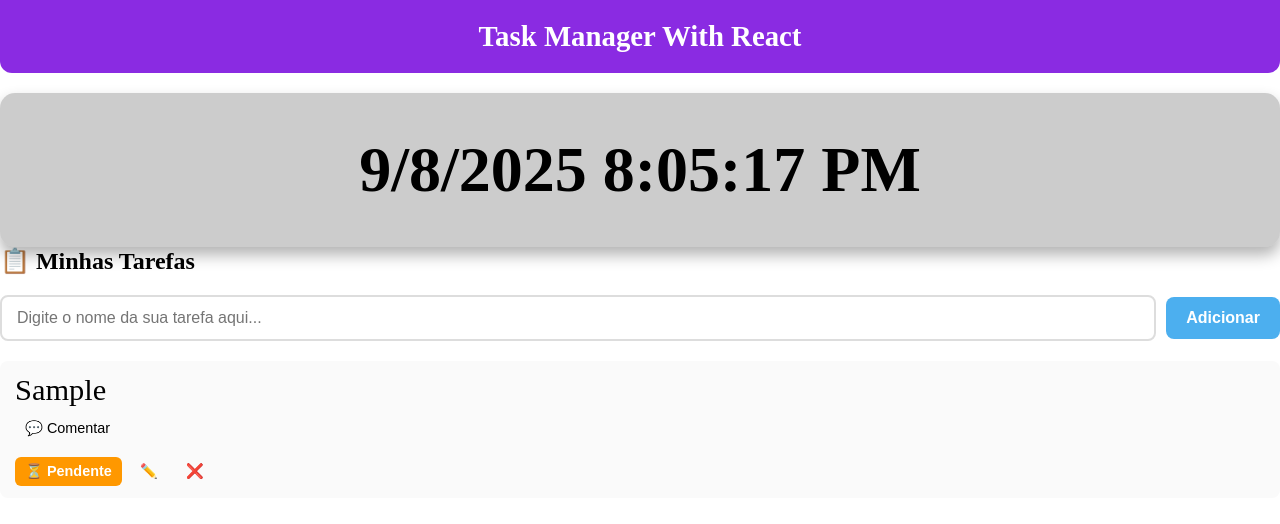
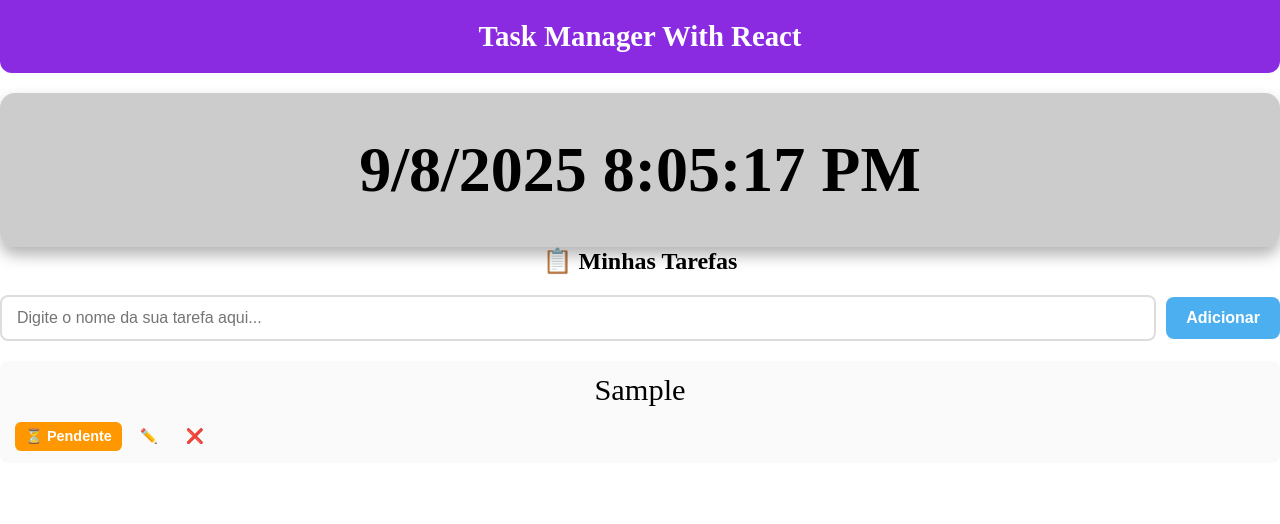
Before and after one commit to V-coder-cmd/App-task-react, a React (Vite) app: page / in a window 1280 px wide. Both pictures are taken after typing "Sample" into the empty fields and a click on the button "Adicionar". Shown: the top 524 px of the page. Built offline with nearby package versions, Linux system fonts and the light colour scheme.

Commit message:
Atualizações no código

```diff
--- a/src/components/TaskItem/TaskItem.jsx
+++ b/src/components/TaskItem/TaskItem.jsx
@@ -1,16 +1,13 @@
 import { useState } from "react";
 import styles from "./TaskItem.module.css";
 
-export default function TaskItem({ task, toggleTask, editTask, editComment, removeTask }) {
-  const { id, text, completed, comment } = task;
+export default function TaskItem({ task, toggleTask, editTask, removeTask }) {
+  const { id, text, completed } = task;
 
   const [isEditing, setIsEditing] = useState(false);
   const [tempText, setTempText] = useState(text);
 
-  const [isCommenting, setIsCommenting] = useState(false);
-  const [tempComment, setTempComment] = useState(comment);
 
-  // Salvar edição de texto
   const saveEdit = () => {
     if (tempText.trim()) {
       editTask(id, tempText);
@@ -18,15 +15,9 @@ export default function TaskItem({ task, toggleTask, editTask, editComment, remo
     }
   };
 
-  // Salvar comentário
-  const saveComment = () => {
-    editComment(id, tempComment);
-    setIsCommenting(false);
-  };
-
   return (
     <li className={`${styles.item} ${completed ? styles.completed : ""}`}>
-      {/* Texto */}
+
       {isEditing ? (
         <input
           className={styles.editInput}
@@ -40,34 +31,6 @@ export default function TaskItem({ task, toggleTask, editTask, editComment, remo
         <span className={styles.text}>{text}</span>
       )}
 
-      {/* Comentário */}
-      {isCommenting ? (
-        <div>
-          <input
-            className={styles.editInput}
-            type="text"
-            value={tempComment}
-            onChange={(e) => setTempComment(e.target.value)}
-            onKeyDown={(e) => e.key === "Enter" && saveComment()}
-            autoFocus
-          />
-          <button className={styles.saveBtn} onClick={saveComment}>
-            💬 Salvar
-          </button>
-        </div>
-      ) : (
-        <div>
-          {comment && <p className={styles.comment}>💭 {comment}</p>}
-          <button
-            className={styles.editBtn}
-            onClick={() => setIsCommenting(true)}
-          >
-            💬 {comment ? "Editar comentário" : "Comentar"}
-          </button>
-        </div>
-      )}
-
-      {/* Ações */}
       <div className={styles.actions}>
         <button
           className={`${styles.statusBtn} ${completed ? styles.done : styles.pending}`}
--- a/src/components/TaskList/TaskList.jsx
+++ b/src/components/TaskList/TaskList.jsx
@@ -6,7 +6,7 @@ import styles from "./TaskList.module.css";
   export default function TaskList() {
     const [tasks, setTasks] = useState([]);
 
-  // 🔹 Carregar do localStorage (só 1x no início)
+
     useEffect(() => {
       const stored = localStorage.getItem("tasks");
       if (stored) {
@@ -14,27 +14,25 @@ export default function TaskList() {
       }
     }, []);
 
-  // 🔹 Salvar sempre que tasks mudar
     useEffect(() => {
       if (tasks.length > 0) {
         localStorage.setItem("tasks", JSON.stringify(tasks));
       } else {
-      localStorage.removeItem("tasks"); // se zerar, limpa
+        localStorage.removeItem("tasks");
       }
     }, [tasks]);
 
-  // Adicionar
+
     const addTask = (text) => {
       const newTask = {
         id: Date.now(),
         text,
-      completed: false,
-      comment: "",
+        completed: false
       };
       setTasks((prev) => [...prev, newTask]);
     };
 
-  // Alternar concluída/pendente
+
   const toggleTask = (id) => {
     setTasks((prev) =>
       prev.map((t) =>
@@ -43,21 +41,15 @@ export default function TaskList() {
     );
   };
 
-  // Editar texto
+
   const editTask = (id, newText) => {
     setTasks((prev) =>
       prev.map((t) => (t.id === id ? { ...t, text: newText } : t))
     );
   };
 
-  // Editar comentário
-  const editComment = (id, newComment) => {
-    setTasks((prev) =>
-      prev.map((t) => (t.id === id ? { ...t, comment: newComment } : t))
-    );
-  };
 
-  // Remover
+
   const removeTask = (id) => {
     setTasks((prev) => prev.filter((t) => t.id !== id));
   };
@@ -78,7 +70,6 @@ export default function TaskList() {
               task={task}
               toggleTask={toggleTask}
               editTask={editTask}
-              editComment={editComment}
               removeTask={removeTask}
             />
           ))}
--- a/src/components/TaskList/taskList.module.css
+++ b/src/components/TaskList/taskList.module.css
@@ -14,7 +14,6 @@
   background-color: #f0f0f0;
 }
 
-/* Texto da tarefa */
 .text {
   font-size: 1rem;
   cursor: default;
@@ -26,32 +25,10 @@
   color: #888;
 }
 
-/* Input para editar tarefa ou comentário */
-.editInput {
-  padding: 6px 10px;
-  font-size: 1rem;
-  border: 2px solid #ccc;
-  border-radius: 6px;
-  outline: none;
-  width: 100%;
-}
-
 .editInput:focus {
   border-color: #4cafef;
 }
 
-/* Comentário */
-.comment {
-  font-size: 0.9rem;
-  color: #555;
-  background: #f1f1f1;
-  padding: 6px 8px;
-  border-radius: 6px;
-  margin-top: 4px;
-  word-break: break-word;
-}
-
-/* Ações */
 .actions {
   display: flex;
   gap: 8px;
@@ -59,7 +36,10 @@
   flex-wrap: wrap;
 }
 
-/* Botões base */
+.taskList{
+  text-align: center;
+}
+
 .editBtn,
 .saveBtn,
 .deleteBtn,
@@ -85,7 +65,7 @@
   background-color: #ffebee;
 }
 
-/* Botão de status (pendente/concluída) */
+
 .statusBtn {
   font-weight: bold;
   color: #fff;
```
Lines whose indentation alone changed are shown as unchanged.
